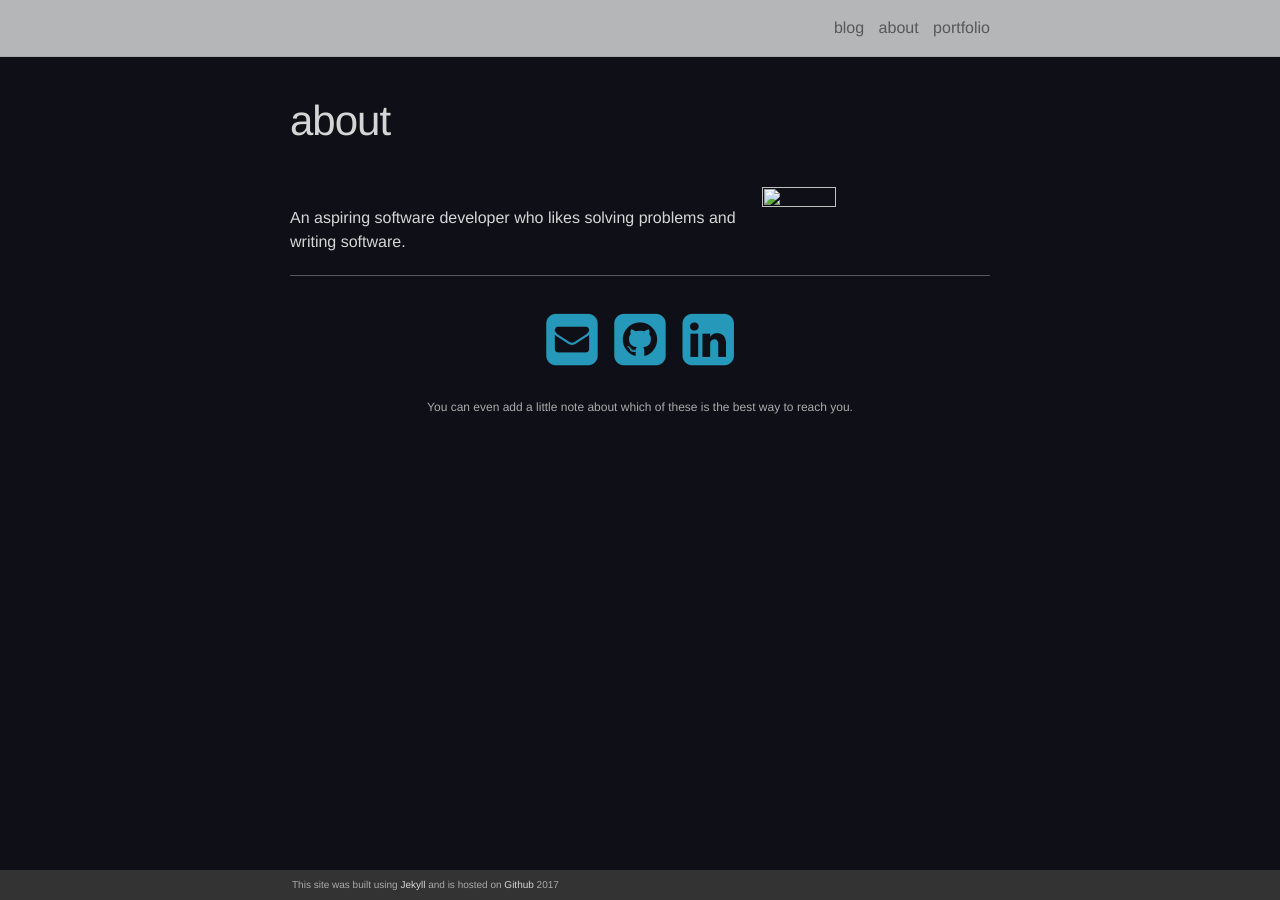
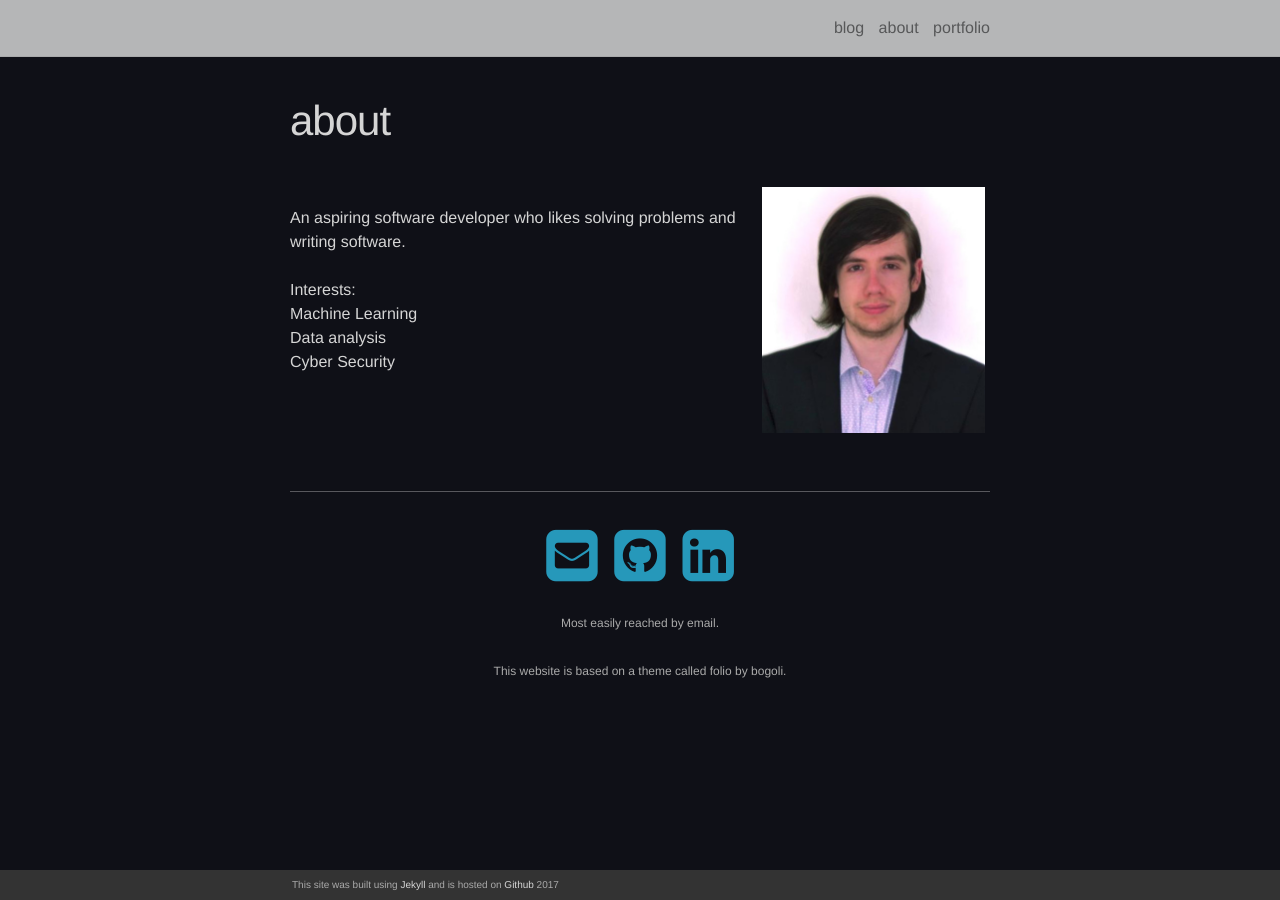
Before and after one commit to spickman/serico, a Jekyll site: the page built from about.md, in a window 1280 px wide. Built offline with Jekyll 4.4.1, drawn with Linux system fonts in a browser that asks for light colours; nearby versions of some CDN libraries.

Commit message:
Adjusted about page with linebreaks

```diff
--- a/about.md
+++ b/about.md
@@ -6,9 +6,19 @@ permalink: /about/
 
 <img class="col one right" src="/img/prof_pic.jpg">
 
-<br/>
+<br>
 An aspiring software developer who likes solving problems and writing software.
-<br/>
+<br>
+<br>
+Interests:<br/>
+Machine Learning<br/>
+Data analysis<br/>
+Cyber Security<br/>
+<br>
+<br>
+<br>
+<br>
+
 <hr/>
 <br/>
 <span class="contacticon center">
@@ -18,5 +28,8 @@ An aspiring software developer who likes solving problems and writing software.
 </span>
 
 <div class="col three caption">
-	You can even add a little note about which of these is the best way to reach you.
+Most easily reached by email.
+<br>
+<br>
+This website is based on a theme called folio by bogoli.
 </div>
```
Also changed, not shown: img/prof_pic.jpg (renamed from img/prof_pic2.jpg).
